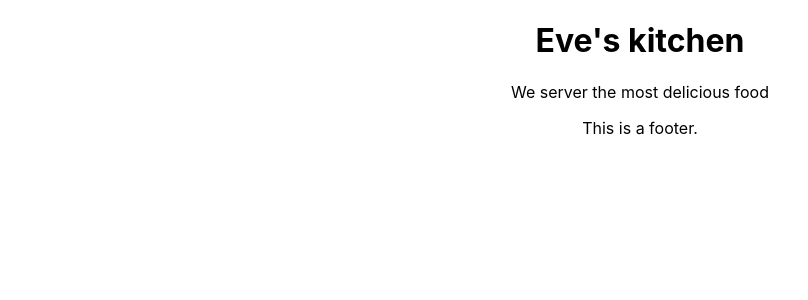
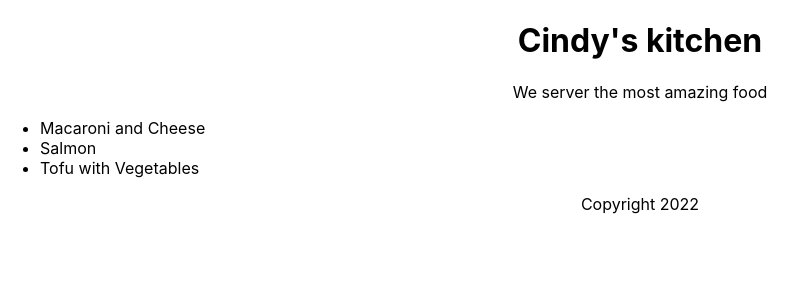
Before and after one commit to 0xCakin/reactDev, a React (Create React App) app: page / in a window 1280 px wide. Shown: the top 300 px of the page, without its empty margins (0-808 px from the left). Built offline with nearby package versions, Linux system fonts and the light colour scheme.

Commit message:
left at 3.3

```diff
--- a/src/App.js
+++ b/src/App.js
@@ -1,38 +1,50 @@
 
 import './App.css';
 
-function Header() {
+function Header(props) {
+  console.log(props);
   return (
     <header>
-      <h1>Eve's kitchen</h1>
+      <h1>{props.name}'s kitchen</h1>
     </header>
   )
 
 }
-function Main() {
+function Main(props) {
   return (
     <section>
-      <p>We server the most delicious food</p>
+      <p>We server the most {props.adjective} food</p>
+      <ul style={{textAlign: "left"}}>
+        {props.dishes.map((dish) => (
+          <li>{dish}</li>
+      ))}
+      </ul>
     </section>
 
 
   )
 }
 
-function Footer() {
+function Footer(props) {
   return (
     <footer>
-      <p>This is a footer.</p>
+      <p>Copyright {props.year}</p>
     </footer>
   )
 }
 
+const dishes = [
+  "Macaroni and Cheese",
+  "Salmon",
+  "Tofu with Vegetables"
+];
+
 function App() {
   return (
     <div className="App">
-      <Header />
-      <Main />
-      <Footer />
+      <Header name="Cindy"/>
+      <Main adjective="amazing" dishes={dishes}/>
+      <Footer year={new Date().getFullYear()} />
     </div>
   );
 }
```
